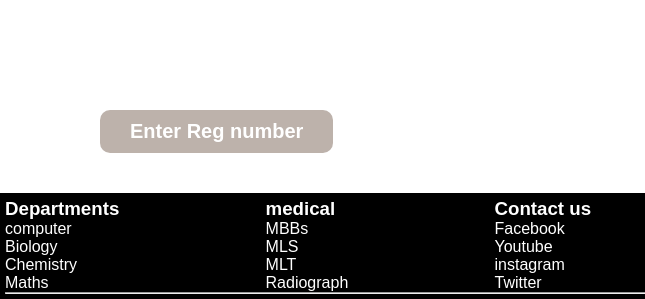
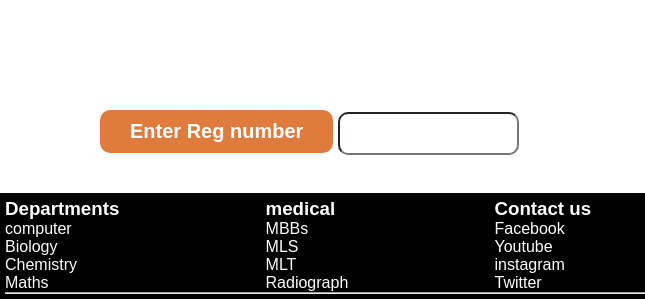
Before and after one commit to Abubakar59/group-6, a plain HTML site: page index.html in a window 1280 px wide. Shown: the part 628-927 px from the top of the page, 0-645 px from the left. Drawn offline with Linux system fonts and the light colour scheme.

Commit message:
group-work

```diff
--- a/index.html
+++ b/index.html
@@ -39,7 +39,7 @@
 </div>
 </section>
  <button class="btn" > <h2>Enter Reg number</h2></button>
-
+<input type="text" class="input">
 
  <div class="footer">
     <div class="flex">
--- a/style.css
+++ b/style.css
@@ -33,9 +33,16 @@ body {
     background-color: rgb(5, 5, 5);
     color: white;
     font-weight: 800;
-    background-color:  #bdb2ab;
+    background-color:  #df7b3c;;
     margin-bottom: 40px;
 margin-left: 100px;}
+
+
+.input{
+
+    height: 43px;
+    border-radius: 10px;
+}
 
 .tech
 {
```
